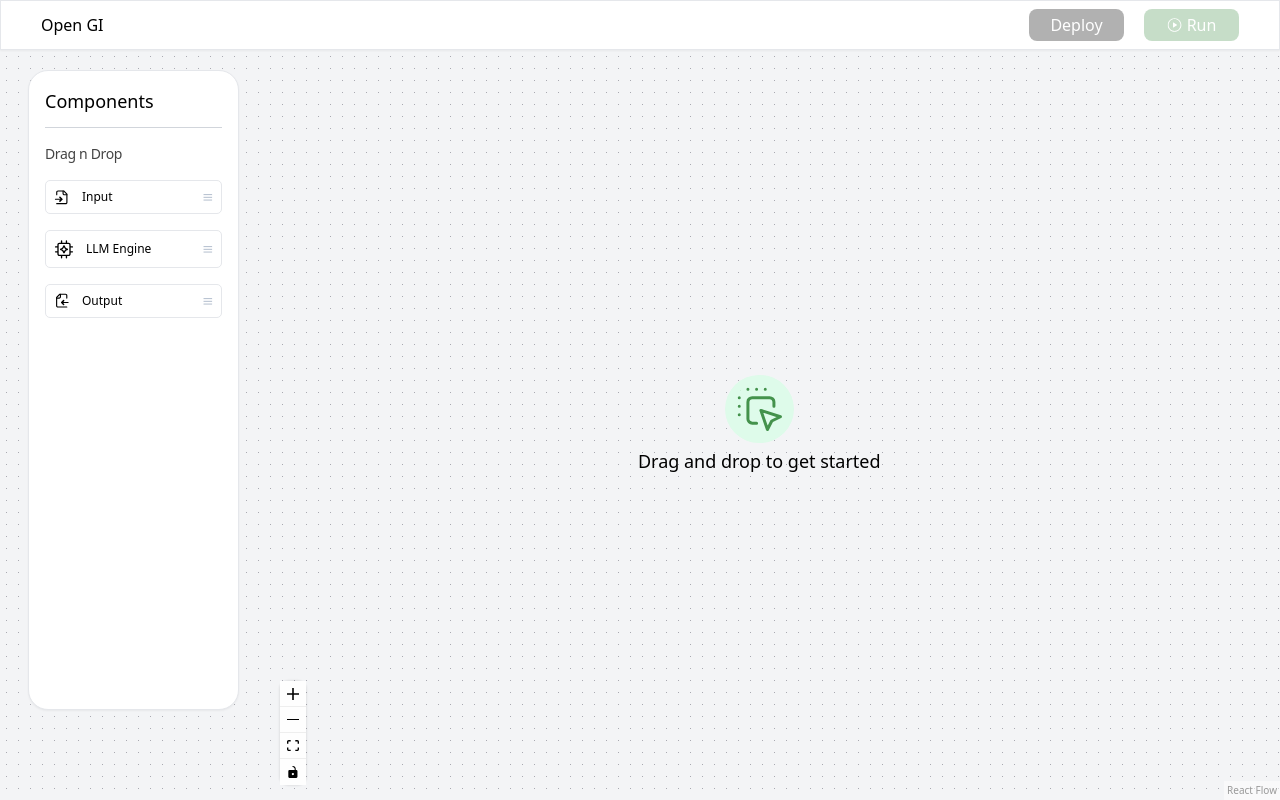
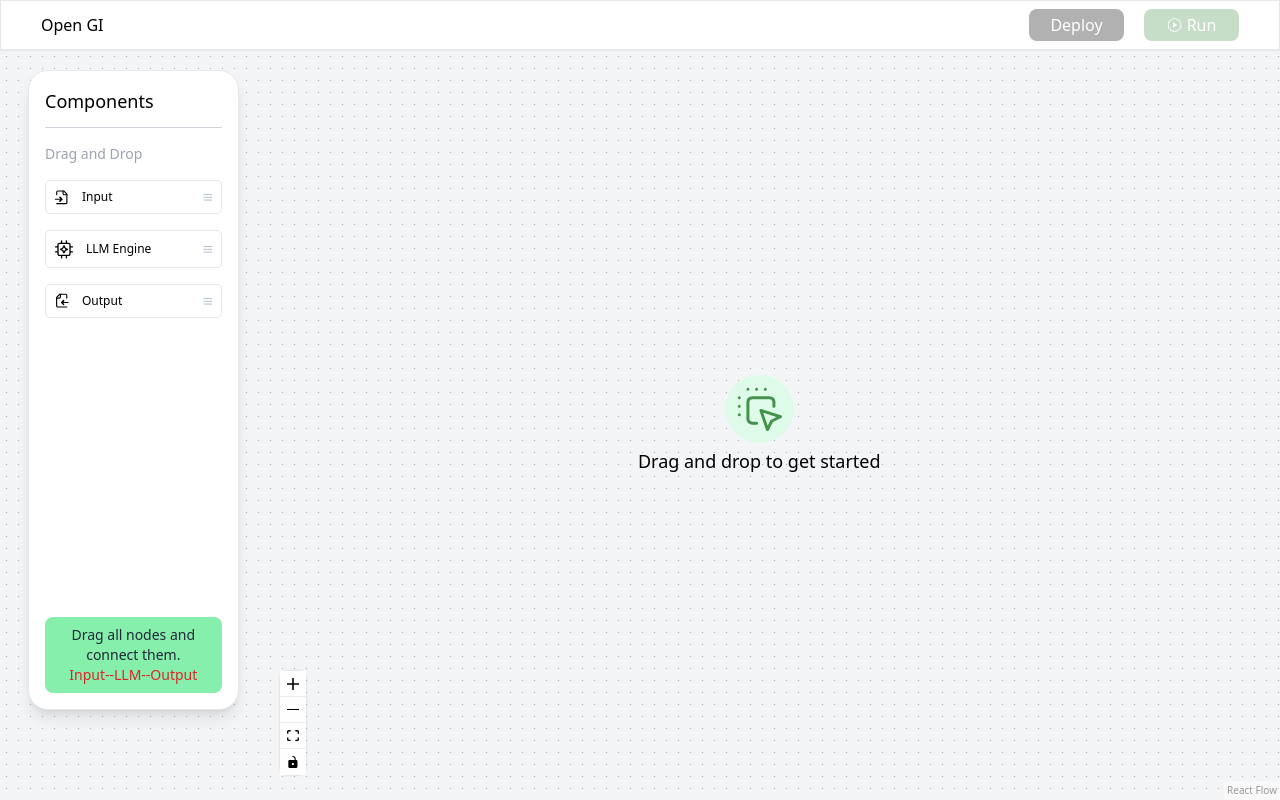
Before and after one commit to adityaS011/LLM-Flow, a React (Vite) app: page / in a window 1280 px wide. Built offline with nearby package versions, Linux system fonts and the light colour scheme.

Commit message:
icon update

```diff
--- a/src/ComponentBar/ComponentBar.jsx
+++ b/src/ComponentBar/ComponentBar.jsx
@@ -27,14 +27,12 @@ const ComponentBar = () => {
   });
 
   return (
-    <div className='flex flex-col gap-4 bg-white z-50 h-[640px] ml-7 mt-5 w-[251px] p-4 rounded-[20px] border shadow-sm'>
+    <div className='flex flex-col gap-4 bg-white z-50 h-[640px] ml-7 mt-5 w-[251px] p-4 rounded-[20px] border shadow-lg'>
       <p className='flex flex-col font-medium text-lg gap-3'>
         Components
         <div className='h-[1px] bg-gray-300'></div>
       </p>
-      <p className='text-[#444444] font-normal text-sm tracking-tight'>
-        Drag n Drop
-      </p>
+      <p className='text-gray-400  font-medium text-sm '>Drag and Drop</p>
       <div
         ref={dragInput}
         className={`cursor-pointer node-item flex flex-row items-center border-[0.8px] rounded-[5px] justify-between w-full p-2 ${
@@ -71,6 +69,10 @@ const ComponentBar = () => {
         </div>
         <img src='vector.svg' alt='options' className='w-[10px] h-[7px]' />
       </div>
+      <p className='text-sm mt-auto text-gray-800 font-medium text-center  bg-green-300 p-2 rounded-lg'>
+        Drag all nodes and connect them. <br />
+        <p className='text-red-600 '>Input--LLM--Output</p>
+      </p>
     </div>
   );
 };
--- a/src/components/DragSpace.jsx
+++ b/src/components/DragSpace.jsx
@@ -147,6 +147,7 @@ const DragSpace = () => {
             style={{
               borderRadius: '8px',
               marginLeft: '280px',
+              marginBottom: '25px',
             }}
           />
 
```
